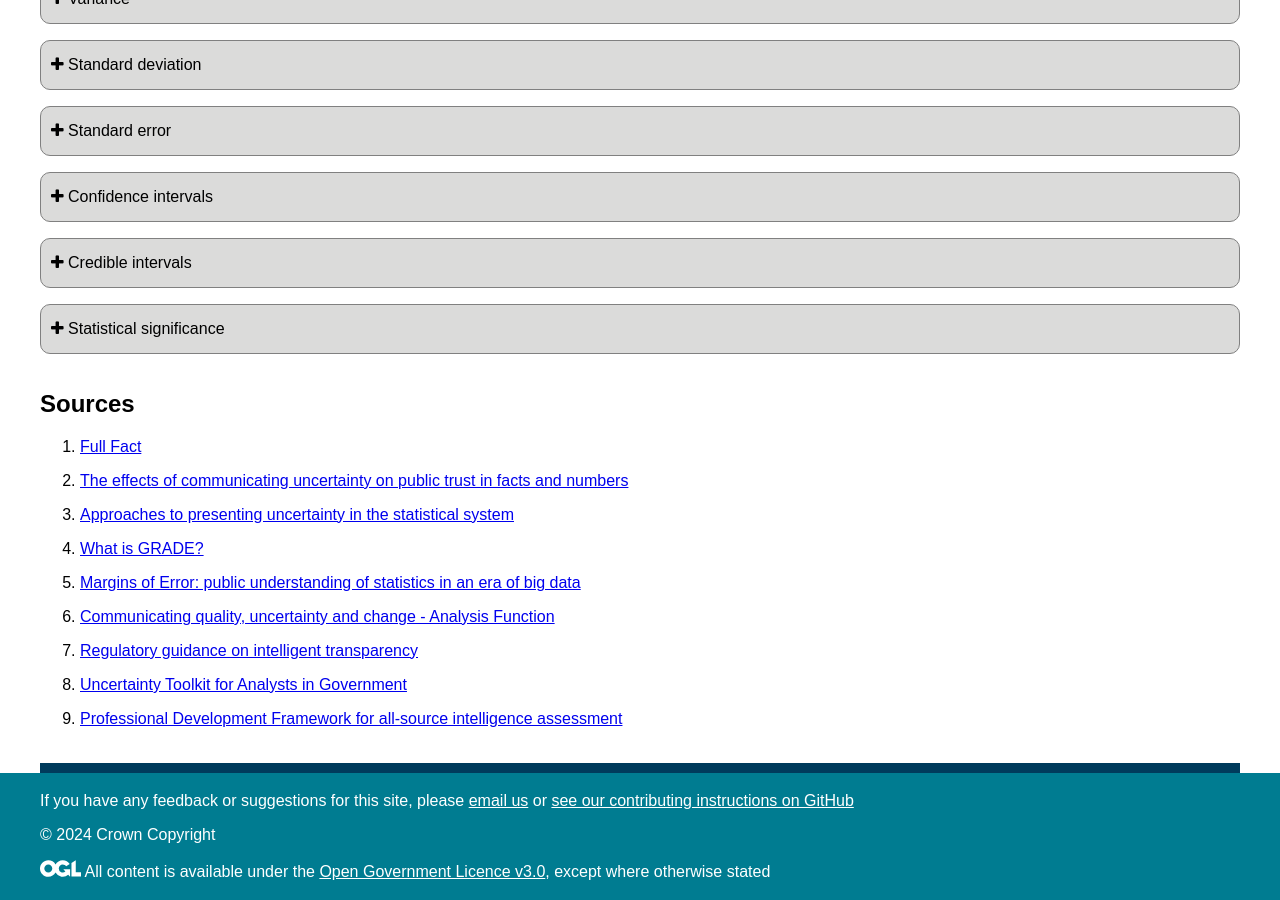
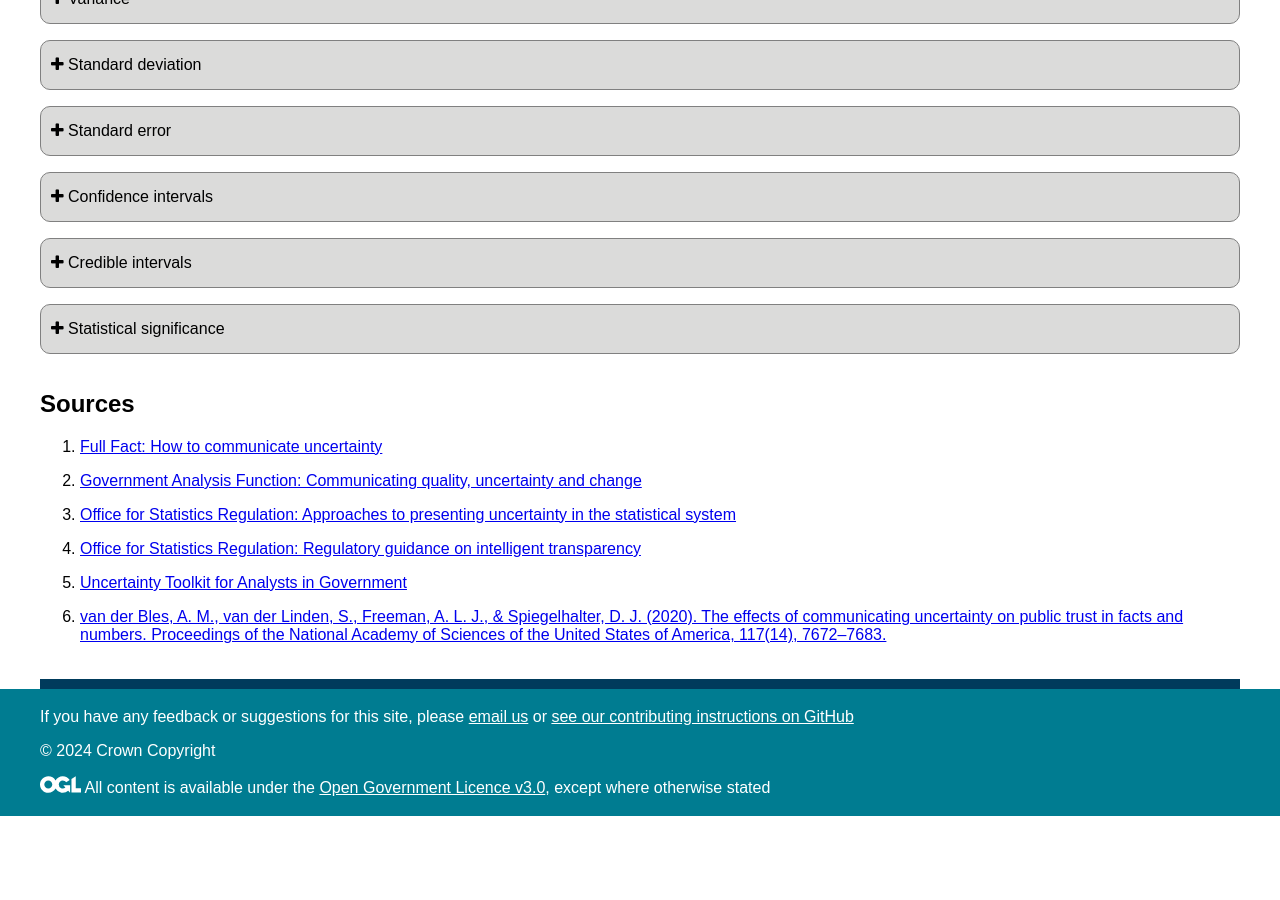
Before and after one commit to BenCuff/github-pages-test, a Jekyll site: the page built from docs/communicating-uncertainty.md, in a window 1280 px wide and 900 px high, scrolled down 9347 px. Built offline with Jekyll 4.4.1, drawn with Linux system fonts in a browser that asks for light colours; after the commit the page ends 10163 px from its top, so only the background shows below that.

Commit message:
Tidying up references

```diff
--- a/docs/communicating-uncertainty.md
+++ b/docs/communicating-uncertainty.md
@@ -499,20 +499,14 @@ This section provides standard wording for statistics producers on definitions o
 
 
 ## Sources
-1. [Full Fact](https://fullfact.org/media/uploads/en-communicating-uncertainty.pdf)
+1. [Full Fact: How to communicate uncertainty](https://fullfact.org/media/uploads/en-communicating-uncertainty.pdf)
 
-2. [The effects of communicating uncertainty on public trust in facts and numbers](https://www.pnas.org/doi/full/10.1073/pnas.1913678117)
+1. [Government Analysis Function: Communicating quality, uncertainty and change](https://analysisfunction.civilservice.gov.uk/policy-store/communicating-quality-uncertainty-and-change/)
 
-3. [Approaches to presenting uncertainty in the statistical system](https://osr.statisticsauthority.gov.uk/publication/approaches-to-presenting-uncertainty-in-the-statistical-system/)
+1. [Office for Statistics Regulation: Approaches to presenting uncertainty in the statistical system](https://osr.statisticsauthority.gov.uk/publication/approaches-to-presenting-uncertainty-in-the-statistical-system/)
 
-4. [What is GRADE?](https://bestpractice.bmj.com/info/toolkit/learn-ebm/what-is-grade/)
+1. [Office for Statistics Regulation: Regulatory guidance on intelligent transparency](https://osr.statisticsauthority.gov.uk/publication/regulatory-guidance-on-intelligent-transparency/)
 
-5. [Margins of Error: public understanding of statistics in an era of big data](https://www.slideshare.net/slideshow/margins-of-error-public-understanding-of-statistics-in-an-era-of-big-data/21203553)
+1. [Uncertainty Toolkit for Analysts in Government](https://analystsuncertaintytoolkit.github.io/UncertaintyWeb/index.html)
 
-6. [Communicating quality, uncertainty and change - Analysis Function](https://analysisfunction.civilservice.gov.uk/policy-store/communicating-quality-uncertainty-and-change/)
-
-7. [Regulatory guidance on intelligent transparency](https://osr.statisticsauthority.gov.uk/publication/regulatory-guidance-on-intelligent-transparency/)
-
-8. [Uncertainty Toolkit for Analysts in Government](https://analystsuncertaintytoolkit.github.io/UncertaintyWeb/index.html)
-
-9. [Professional Development Framework for all-source intelligence assessment](https://assets.publishing.service.gov.uk/media/6421b6a43d885d000fdadb70/2019-01_PHIA_PDF_First_Edition_Electronic_Distribution_v1.1__1_.pdf)
+1. [van der Bles, A. M., van der Linden, S., Freeman, A. L. J., & Spiegelhalter, D. J. (2020). The effects of communicating uncertainty on public trust in facts and numbers. Proceedings of the National Academy of Sciences of the United States of America, 117(14), 7672–7683.](https://doi.org/10.1073/pnas.1913678117)
```
